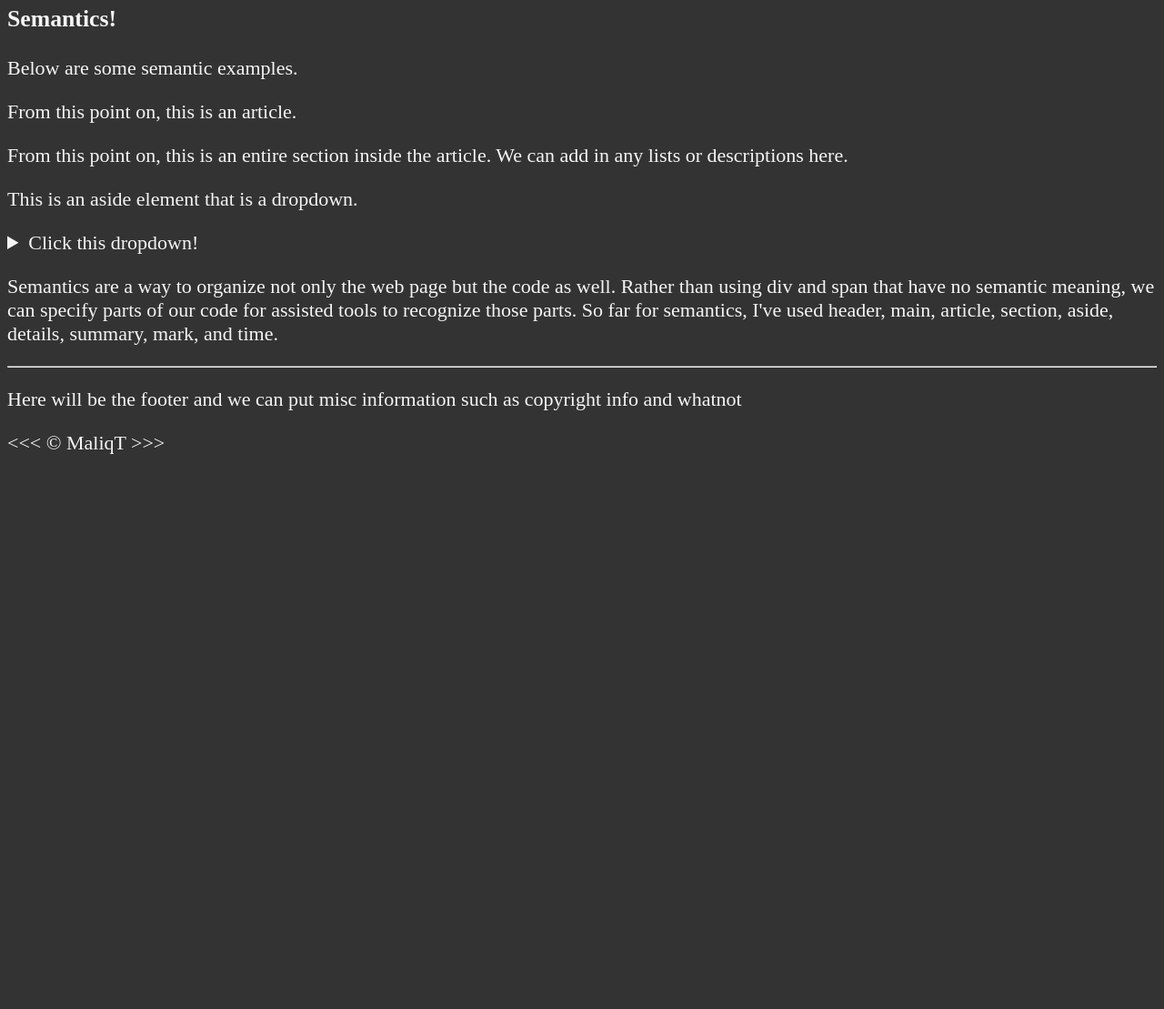
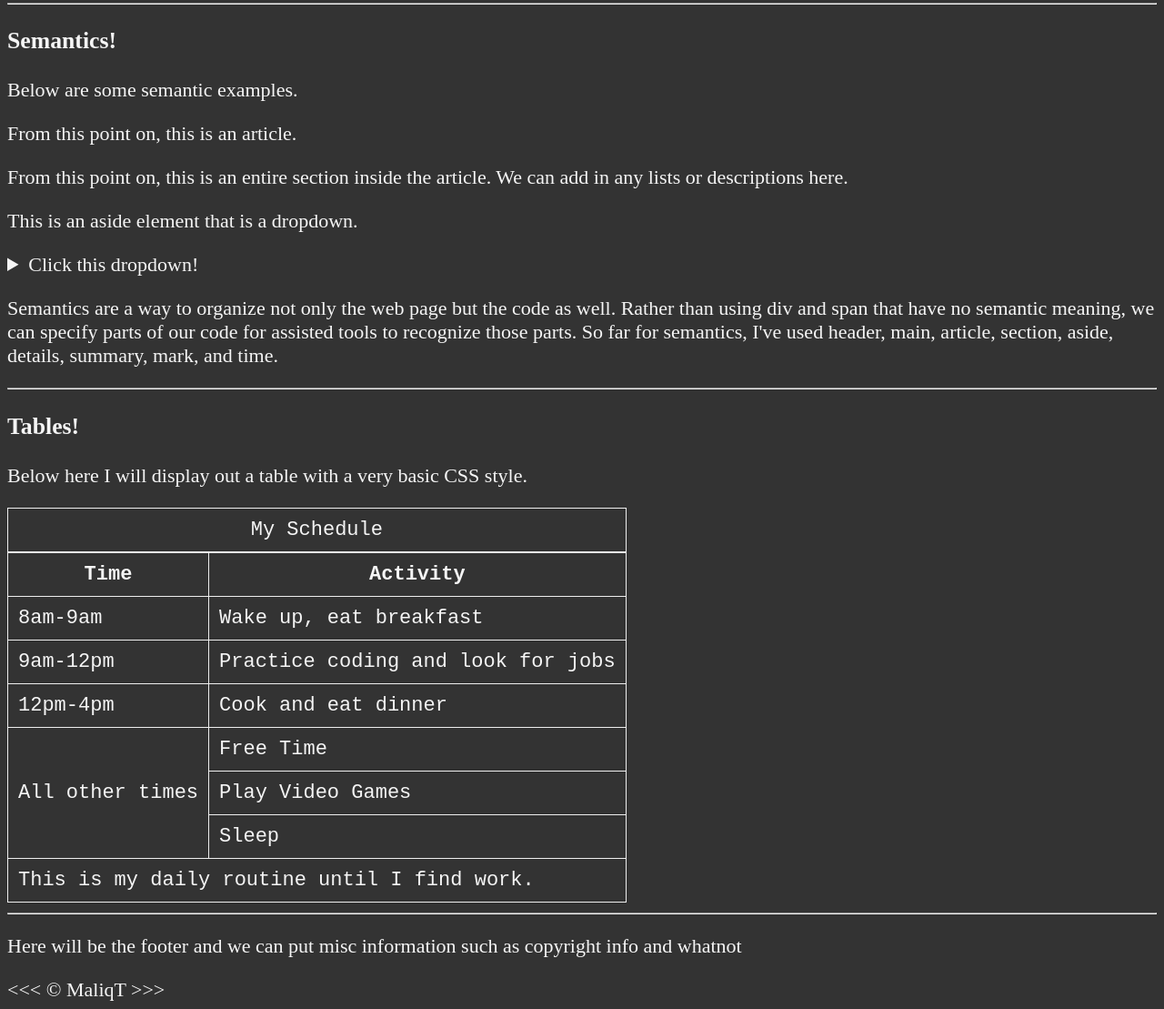
Before and after one commit to MaliqT/learning-fullstack, a plain HTML site: page HTML/index.html in a window 1280 px wide. Shown: the part 2565-3674 px from the top of the page at 91% size. Before the commit the page ends 3073 px from the top, so only its background shows below. Drawn offline with Linux system fonts and the light colour scheme.

Commit message:
Implemented a simple table about my daily schedule.

```diff
--- a/HTML/index.html
+++ b/HTML/index.html
@@ -107,6 +107,8 @@
                 </ul>
             </nav>
 
+            <hr>
+
             <h3>Semantics!</h3>
 
             <p>Below are some semantic examples.</p>
@@ -127,6 +129,58 @@
                 </section>
             </article>
             <p>Semantics are a way to organize not only the web page but the code as well. Rather than using div and span that have no semantic meaning, we can specify parts of our code for assisted tools to recognize those parts. So far for semantics, I've used header, main, article, section, aside, details, summary, mark, and time.</p>
+
+            <hr>
+
+            <h3>Tables!</h3>
+
+            <p>Below here I will display out a table with a very basic CSS style.</p>
+
+            <table>
+                <caption>My Schedule</caption>
+                <thead>
+                    <tr>
+                        <th scope="col">Time</th>
+                        <th scope="col">Activity</th>
+                    </tr>
+                </thead>
+                <tbody>
+                    <tr>
+                        <td scope="row">
+                            <time datetime="08:00">8am</time>-<time datetime="09:00">9am</time>
+                        </td>
+                        <td>Wake up, eat breakfast</td>
+                    </tr>
+                    <tr>
+                        <td scope="row">
+                            <time datetime="09:00">9am</time>-<time datetime="12:00">12pm</time>
+                        </td>
+                        <td>Practice coding and look for jobs</td>
+                    </tr>
+                    <tr>
+                        <td scope="row">
+                            <time datetime="12:00">12pm</time>-<time datetime="16:00">4pm</time>
+                        </td>
+                        <td>Cook and eat dinner</td>
+                    </tr>
+                    <tr>
+                        <td scope ="row" rowspan="3">All other times</td>
+                        <td>Free Time</td>
+                    </tr>
+                    <tr>
+                        <td>Play Video Games</td>
+                    </tr>
+                    <tr>
+                        <td>Sleep</td>
+                    </tr>
+                </tbody>
+                <tfoot>
+                    <tr>
+                        <td colspan="2">This is my daily routine until I find work.</td>
+                    </tr>
+                </tfoot>
+            </table>
+
         </main>
 
         <hr>
--- a/HTML/main.css
+++ b/HTML/main.css
@@ -18,3 +18,10 @@ a:visited {
 a:hover, a:active {
     color: #eee;
 }
+
+table, tr, th, td, caption {
+    border: 1px solid #eee;
+    font-family: 'Courier New', Courier, monospace;
+    border-collapse: collapse;
+    padding: 0.5rem;
+}
```
Also changed, not shown: 1 other file.
